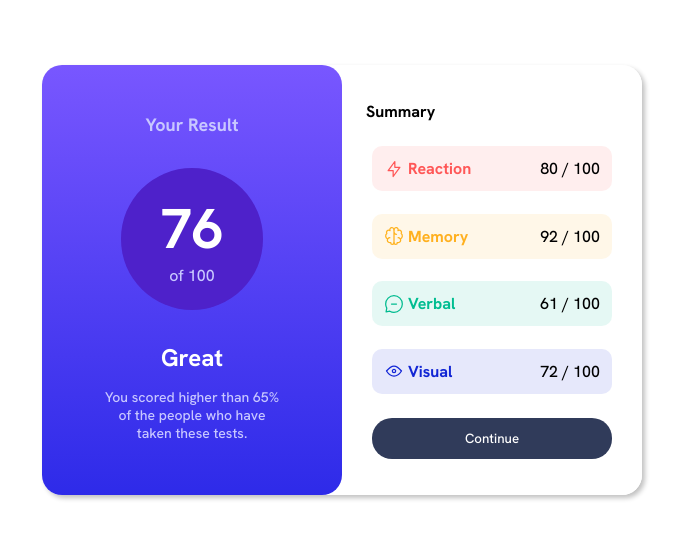
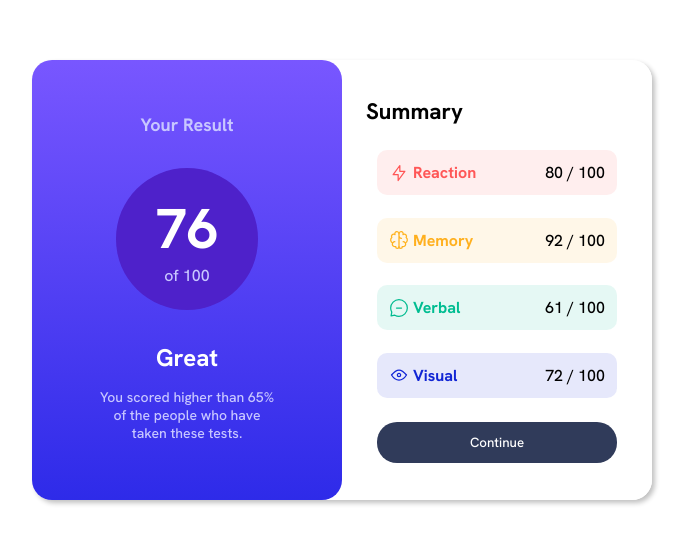
Before and after one commit to mthsimao/results-summary, a plain HTML site: page index.html in a window 1280 px wide. Shown: the part 120-664 px from the top of the page, without its empty margins (298-986 px from the left). Drawn offline with Linux system fonts and the light colour scheme.

Commit message:
Update style.css

```diff
--- a/css/style.css
+++ b/css/style.css
@@ -61,8 +61,8 @@ main {
     align-items: center;
     justify-content: center;
     gap: 2em;
-    width: 300px;
-    height: 430px;
+    width: 310px;
+    height: 440px;
     padding: 1.5em;
     border-radius: 20px;
     color: white;
@@ -114,14 +114,15 @@ main {
     align-items: normal;
     justify-content: center;
     gap: 1.5em;
-    width: 300px;
-    height: 430px;
+    width: 310px;
+    height: 440px;
     padding: 1.5em;
     color: black;
     border-radius: 20px;
 }
 
 .summary-title {
+    font-size: 1.4em;
     font-weight: bold;
     text-align: left;
 }
@@ -250,7 +251,7 @@ main {
 
 /* MEDIA */
 
-@media screen and (max-width:558px) {
+@media screen and (max-width:640px) {
     main {
         height: auto;
     }
```
